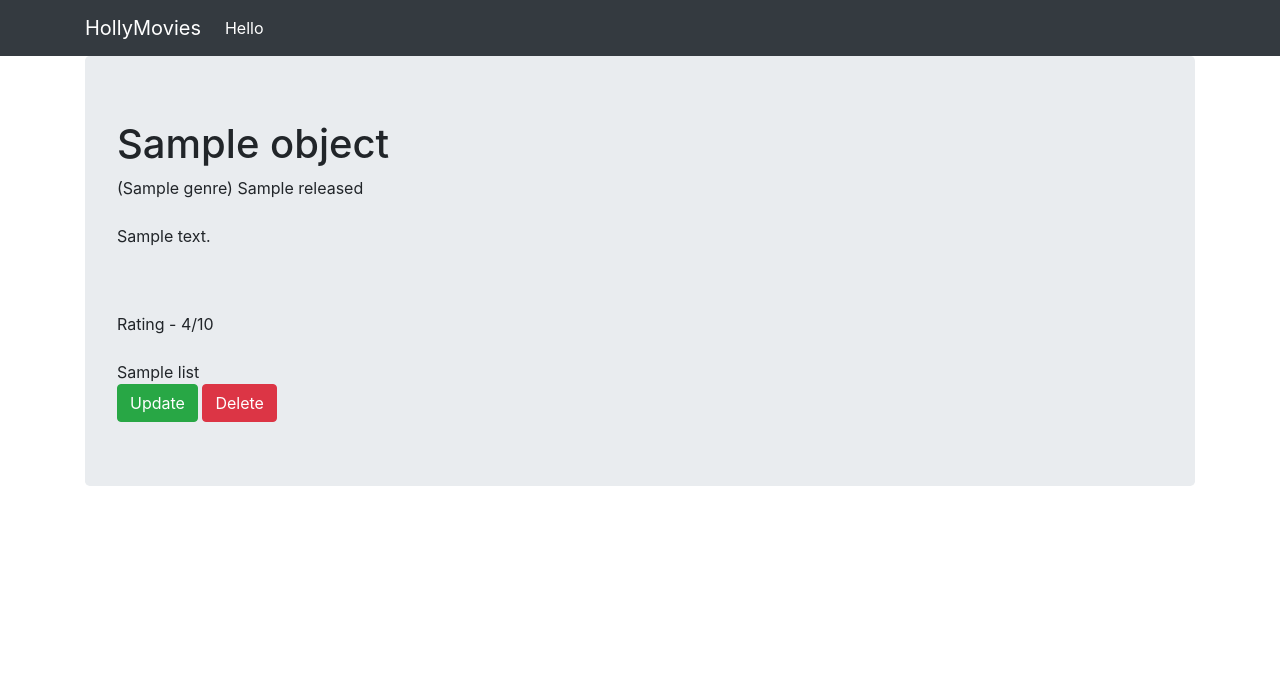
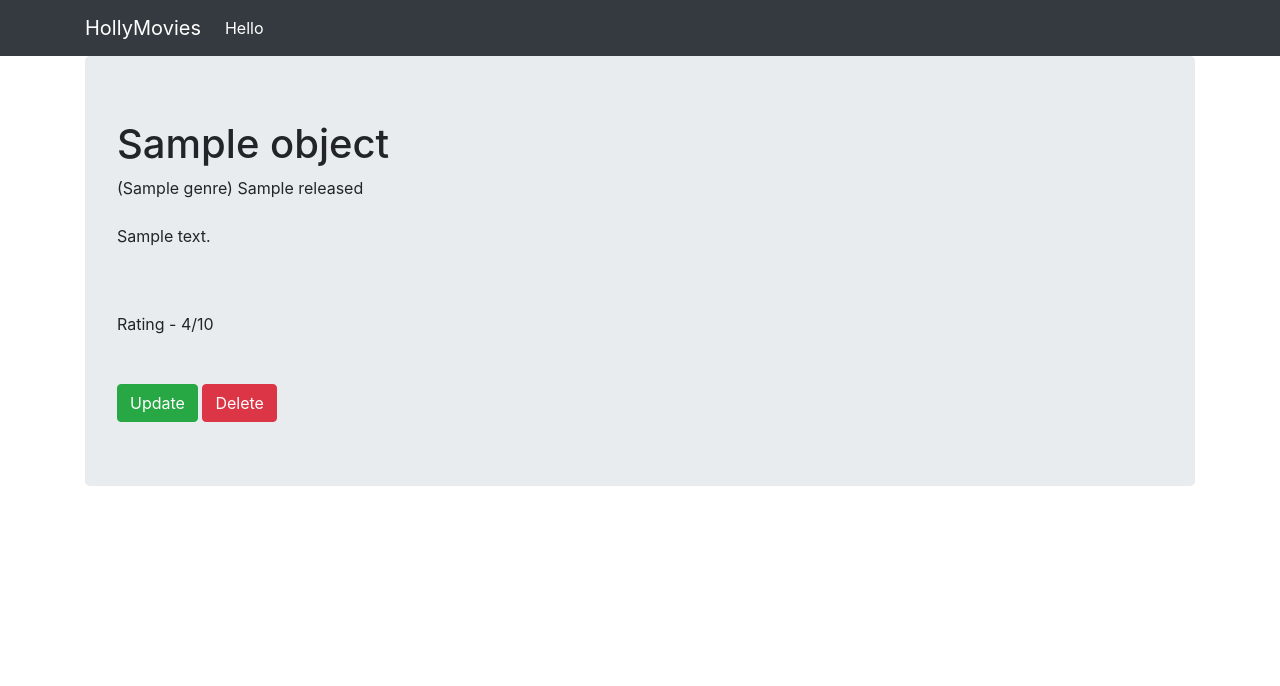
Before and after one commit to jstanczewski/backend_training, a Django app: template viewer/templates/detail.html in a window 1280 px wide. Shown: the top 686 px of the page. Run offline with Django 3.2, Linux system fonts and the light colour scheme; tables that the repository leaves empty hold one stand-in row (values such as "Sample post"); the template is opened without the code that fills it: values that come from a table or form of the project are taken from there, most other values are stand-ins (such as "Sample title", 1, 10 or a date in 2020); some libraries are stand-ins or nearby versions.

Commit message:
Final changes for now

```diff
--- a/viewer/templates/detail.html
+++ b/viewer/templates/detail.html
@@ -12,7 +12,9 @@ Film: {{ object.title }}
 Rating - {{ object.rating }}/10
 <br><br>
 <!--{{ list | join:"-&#45;&#45;^-&#45;&#45;" }}-->
-{{ list | first }}
+<!--{{ list | length }}-->
+<!--<br>-->
+<!--{{ list | slice:":5" }}-->
 <br>
 {% endautoescape %}
 <a href="{% url 'movie_update' movie.id %}" class="btn btn-success">Update</a>
--- a/viewer/templates/movies.html
+++ b/viewer/templates/movies.html
@@ -11,6 +11,7 @@
         {% for movie in object_list %}
         <li>
             <a href="{% url 'movie_details' movie.id %}">{{ movie.title }} ({{ movie.released.year }})</a><br>
+            {{ movie.description | truncatewords:10 }}
         </li>
         {% empty %}
             <h3>Nothing to display!</h3>
--- a/viewer/views.py
+++ b/viewer/views.py
@@ -21,7 +21,7 @@ LOGGER = getLogger()
 class MovieDetailsView(DetailView):
     template_name = "detail.html"
     model = Movie
-    extra_context = {'list': ['A', 'B', 'C']}
+    # extra_context = {'list': ['A', 'B', 'C', 'D', 'E', 'F', 'G', 'H']}
 
 
 class MovieDeleteView(DeleteView):
```
